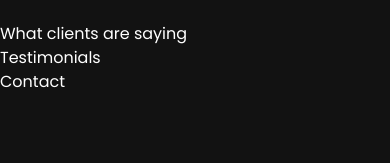
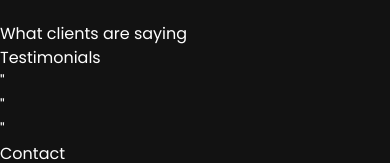
Before and after one commit to brosmar18/gonzalezBryan, a React (Vite) app: page / in a window 390 px wide. Shown: the part 10883-11046 px from the top of the page. Before the commit the page ends 10977 px from the top, so only its background shows below. Built offline with nearby package versions, Linux system fonts and the light colour scheme.

Commit message:
FeedBack card component built, quote added

```diff
--- a/src/components/Feedback.jsx
+++ b/src/components/Feedback.jsx
@@ -5,6 +5,22 @@ import { styles } from "../styles";
 import { Wrapper } from "../hoc";
 import { fadeIn, textVariant } from "../utils/motion";
 import { testimonials } from "../constants";
+
+const FeedbackCard = ({
+  index,
+  testimonial,
+  name,
+  designmation,
+  company,
+  image
+}) => (
+  <motion.div
+    variants={fadeIn("", "spring", index * 0.5, 0.75)}
+    className="bg-black-200 p-10 rounded-3xl xs:w-[320px]"
+  >
+    <p className='text-white font-black text-[48px]'>"</p>
+  </motion.div>
+);
 
 const Feedback = () => {
   return (
@@ -17,6 +33,11 @@ const Feedback = () => {
           <h2 className={styles.sectionHeadText}>Testimonials</h2>
         </motion.div>
       </div>
+      <div className={`${styles.paddingX} -mt-20 pb-14 flex flex-wrap gap-7`}>
+        {testimonials.map((testimonial, index) => (
+          <FeedbackCard key={testimonial.name} index={index} {...testimonial} />
+        ))}
+      </div>
     </div>
   )
 }
```
